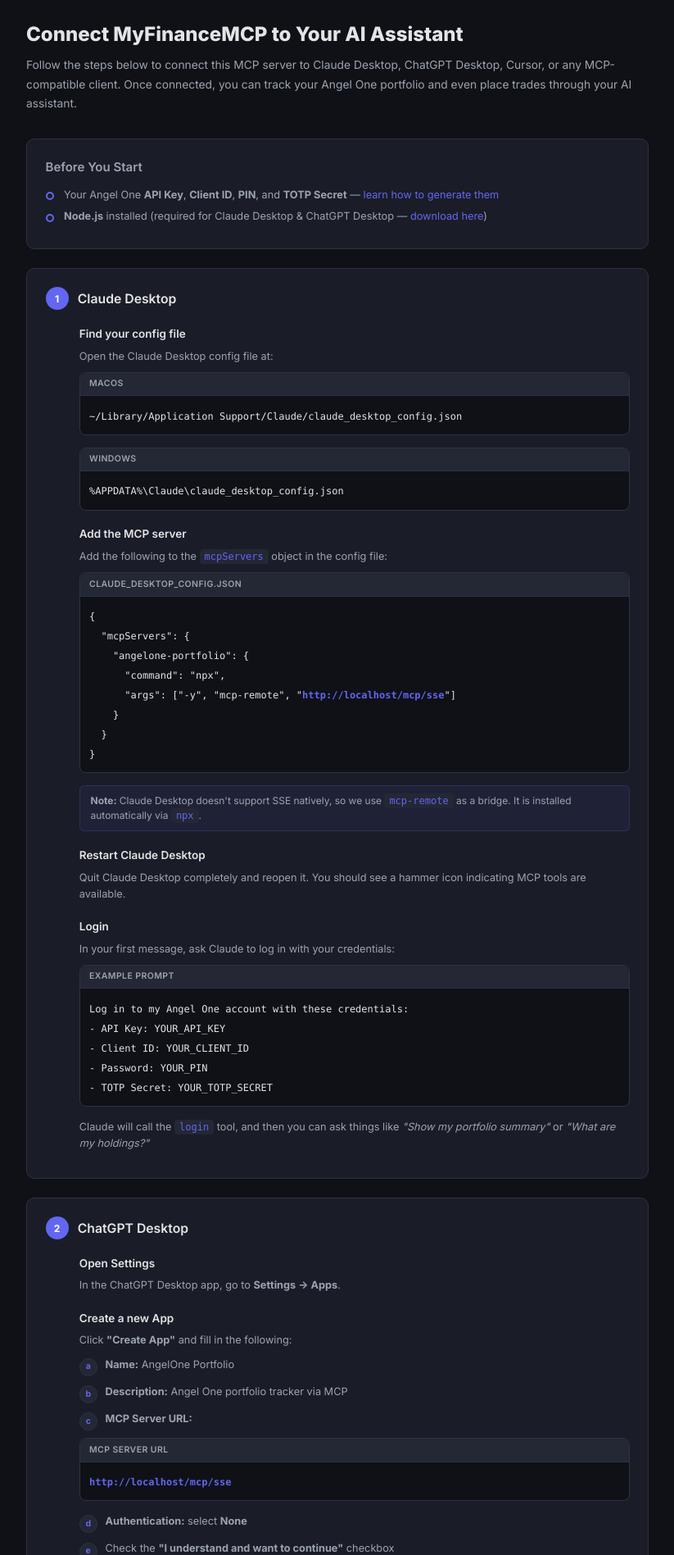
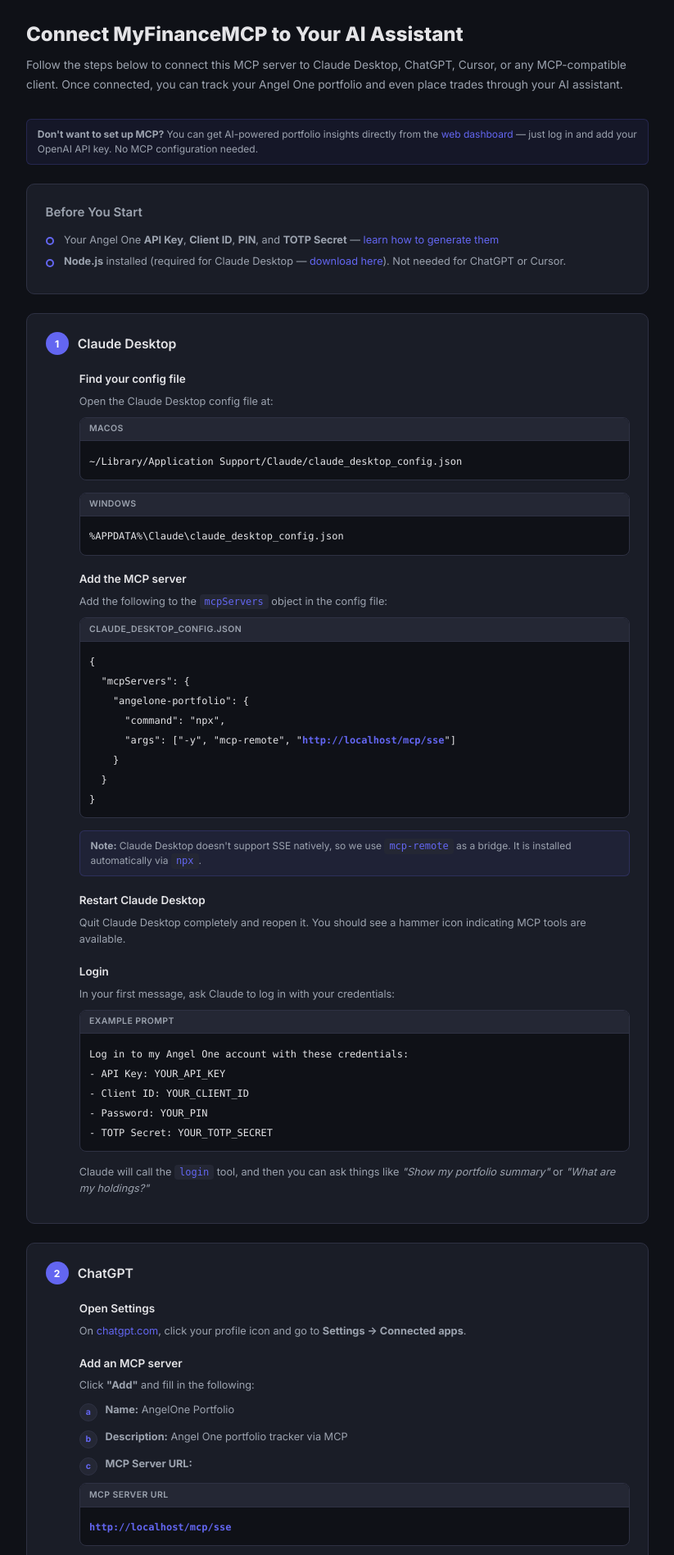
Before and after one commit to raghav18482/MyFinancesMCP, a FastAPI app: page /connect in a window 1280 px wide. Shown: the part 51-1948 px from the top of the page at 82% size, without its empty margins (228-1051 px from the left). Run offline with FastAPI, Linux system fonts and the light colour scheme.

Commit message:
some updates

```diff
--- a/static/style.css
+++ b/static/style.css
@@ -73,7 +73,11 @@
 .hero h1 span{color:var(--accent)}
 .hero p{color:var(--muted);font-size:1rem;max-width:540px;margin:0 auto 2rem}
 .hero .cta{display:flex;gap:1rem;justify-content:center;flex-wrap:wrap}
-.features{display:grid;grid-template-columns:repeat(4,1fr);gap:1.25rem;margin:2rem 0 3rem}
+.btn-outline{background:transparent;color:var(--accent);border:1px solid var(--accent);font-size:.85rem;font-weight:600;border-radius:6px;cursor:pointer;transition:all .15s}
+.btn-outline:hover{background:rgba(99,102,241,.1);color:var(--accent-hover);border-color:var(--accent-hover)}
+
+/* ── Features ── */
+.features{display:grid;grid-template-columns:repeat(5,1fr);gap:1.25rem;margin:2rem 0 3rem}
 .feature{background:var(--surface);border:1px solid var(--border);border-radius:var(--radius);padding:1.5rem}
 .feature h3{font-size:.95rem;font-weight:600;margin-bottom:.35rem}
 .feature p{font-size:.82rem;color:var(--muted)}
@@ -177,6 +181,9 @@
 .ai-ask-input{flex:1;padding:.55rem .75rem;background:var(--surface2);border:1px solid var(--border);border-radius:6px;color:var(--text);font-size:.85rem;outline:none;font-family:inherit;transition:border-color .15s}
 .ai-ask-input:focus{border-color:var(--accent)}
 
+@media(max-width:1024px){
+  .features{grid-template-columns:repeat(3,1fr)}
+}
 @media(max-width:900px){
   .cred-overview{grid-template-columns:repeat(2,1fr)}
   .next-step-cards{grid-template-columns:1fr}
--- a/templates/base.html
+++ b/templates/base.html
@@ -34,6 +34,6 @@
 
   <main>{% block content %}{% endblock %}</main>
 
-  <footer>MyFinanceMCP &mdash; Credentials are never stored. Sessions expire after 8 hours.</footer>
+  <footer>MyFinanceMCP &mdash; AI-powered portfolio insights. Credentials are never stored. Sessions expire after 8 hours.</footer>
 </body>
 </html>
--- a/templates/connect.html
+++ b/templates/connect.html
@@ -4,14 +4,18 @@
 <div class="container">
   <div class="guide">
     <h1>Connect MyFinanceMCP to Your AI Assistant</h1>
-    <p class="guide-intro">Follow the steps below to connect this MCP server to Claude Desktop, ChatGPT Desktop, Cursor, or any MCP-compatible client. Once connected, you can track your Angel One portfolio and even place trades through your AI assistant.</p>
+    <p class="guide-intro">Follow the steps below to connect this MCP server to Claude Desktop, ChatGPT, Cursor, or any MCP-compatible client. Once connected, you can track your Angel One portfolio and even place trades through your AI assistant.</p>
+
+    <div class="guide-note" style="margin-bottom:1.5rem">
+      <strong>Don't want to set up MCP?</strong> You can get AI-powered portfolio insights directly from the <a href="/login">web dashboard</a> &mdash; just log in and add your OpenAI API key. No MCP configuration needed.
+    </div>
 
     <!-- Prerequisites -->
     <div class="card guide-section">
       <h2>Before You Start</h2>
       <ul class="checklist">
         <li>Your Angel One <strong>API Key</strong>, <strong>Client ID</strong>, <strong>PIN</strong>, and <strong>TOTP Secret</strong> &mdash; <a href="/setup">learn how to generate them</a></li>
-        <li><strong>Node.js</strong> installed (required for Claude Desktop &amp; ChatGPT Desktop &mdash; <a href="https://nodejs.org" target="_blank">download here</a>)</li>
+        <li><strong>Node.js</strong> installed (required for Claude Desktop &mdash; <a href="https://nodejs.org" target="_blank">download here</a>). Not needed for ChatGPT or Cursor.</li>
       </ul>
     </div>
 
@@ -68,19 +72,19 @@
       </div>
     </div>
 
-    <!-- Step 2: ChatGPT Desktop -->
+    <!-- Step 2: ChatGPT -->
     <div class="card guide-section">
       <div class="step-header">
         <span class="step-number">2</span>
-        <h2>ChatGPT Desktop</h2>
+        <h2>ChatGPT</h2>
       </div>
 
       <div class="step-body">
         <h3>Open Settings</h3>
-        <p>In the ChatGPT Desktop app, go to <strong>Settings &rarr; Apps</strong>.</p>
+        <p>On <a href="https://chatgpt.com" target="_blank">chatgpt.com</a>, click your profile icon and go to <strong>Settings &rarr; Connected apps</strong>.</p>
 
-        <h3>Create a new App</h3>
-        <p>Click <strong>"Create App"</strong> and fill in the following:</p>
+        <h3>Add an MCP server</h3>
+        <p>Click <strong>"Add"</strong> and fill in the following:</p>
         <div class="step-list">
           <div class="step-item">
             <span class="step-bullet">a</span>
@@ -112,6 +116,9 @@
             <span class="step-bullet">f</span>
             <div>Click <strong>Create</strong></div>
           </div>
+        </div>
+        <div class="guide-note">
+          <strong>Note:</strong> MCP support is available on ChatGPT web (chatgpt.com). No desktop app or Node.js required.
         </div>
 
         <h3>Login &amp; use</h3>
@@ -166,10 +173,60 @@
       </div>
     </div>
 
+    <!-- Step 5: Run Locally -->
+    <div class="card guide-section">
+      <div class="step-header">
+        <span class="step-number">5</span>
+        <h2>Run Locally (Self-Hosted)</h2>
+      </div>
+      <div class="step-body">
+        <p>Don't want to use our hosted server? Clone the repo and run everything on your machine &mdash; no data leaves localhost.</p>
+
+        <h3>Clone &amp; install</h3>
+        <div class="code-block">
+          <div class="code-label">Terminal</div>
+          <pre><code>git clone https://github.com/raghav18482/MyFinancesMCP.git
+cd MyFinancesMCP
+pip install -r requirements.txt
+python main.py</code></pre>
+        </div>
+        <p>The server starts on <code>http://localhost:8000</code>. Open it in your browser for the web dashboard, or connect your AI assistant using the local MCP endpoint.</p>
+
+        <h3>Claude Desktop &mdash; direct Python config (no Node.js needed)</h3>
+        <p>When running locally, you can skip <code>mcp-remote</code> entirely and point Claude Desktop straight at the Python server:</p>
+        <div class="code-block">
+          <div class="code-label">claude_desktop_config.json</div>
+          <pre><code>{
+  "mcpServers": {
+    "angelone-portfolio": {
+      "command": "<span class="highlight">python3</span>",
+      "args": ["<span class="highlight">/full/path/to/MyFinancesMCP/server.py</span>"],
+      "env": {
+        "ANGELONE_API_KEY": "YOUR_API_KEY",
+        "ANGELONE_CLIENT_ID": "YOUR_CLIENT_ID",
+        "ANGELONE_PASSWORD": "YOUR_PIN",
+        "ANGELONE_TOTP_SECRET": "YOUR_TOTP_SECRET"
+      }
+    }
+  }
+}</code></pre>
+        </div>
+        <div class="guide-note">
+          <strong>Replace</strong> the highlighted paths and credential values with your own. On macOS/Linux you can find the full Python path by running <code>which python3</code> in your terminal. This config runs the MCP server as a subprocess of Claude Desktop using stdio transport &mdash; no extra dependencies needed.
+        </div>
+
+        <h3>Cursor &amp; ChatGPT &mdash; local SSE</h3>
+        <p>With <code>python main.py</code> running, use the local URL in the configs shown in Steps 1&ndash;3 above:</p>
+        <div class="code-block">
+          <pre><code>http://localhost:8000/mcp/sse</code></pre>
+        </div>
+      </div>
+    </div>
+
     <!-- Available Tools -->
     <div class="card guide-section">
       <div class="step-header">
-        <span class="step-number">5</span>
+        <span class="step-number">6</span>
         <h2>Available Tools</h2>
       </div>
       <div class="step-body">
@@ -207,6 +264,7 @@
         <li>Credentials are <strong>never stored on disk</strong> &mdash; they live only in server memory</li>
         <li>Sessions <strong>auto-expire after 8 hours</strong></li>
         <li>All traffic goes over <strong>HTTPS</strong> when deployed (Railway/Render provide TLS)</li>
+        <li>Your OpenAI API key (for dashboard AI insights) is <strong>encrypted client-side</strong> and never stored on the server</li>
         <li>You can call <code>logout</code> at any time to immediately discard your session</li>
       </ul>
     </div>
```
Also changed, not shown: templates/landing.html (+7 -2 lines).
